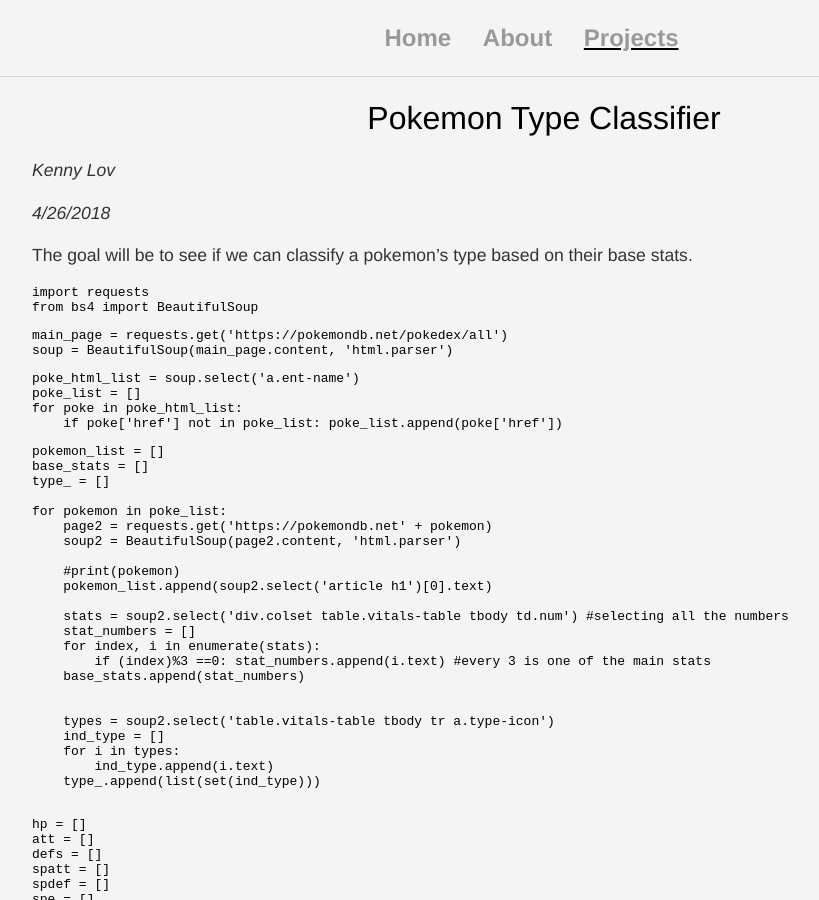
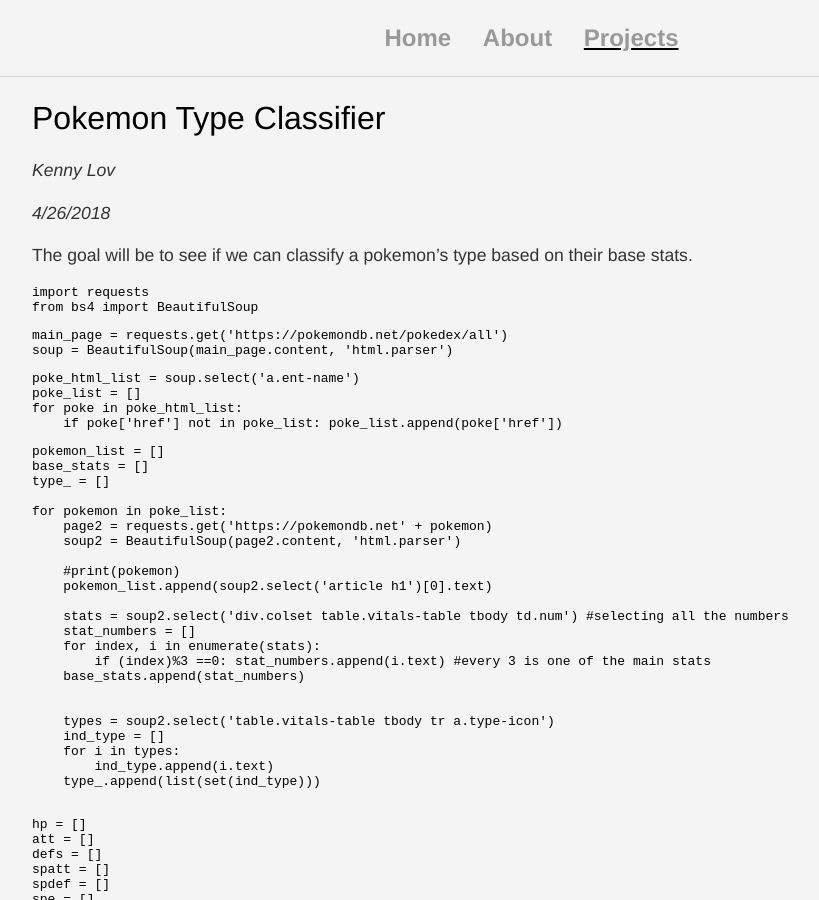
Before and after one commit to clfkenny/clfkenny.github.io, a Jekyll site: the page built from projects/pokemon_classifier/index.md, in a window 1280 px wide and 900 px high. Shown: the whole window, without its empty margins (96-915 px from the left). Built offline with Jekyll 4.4.1, drawn with Linux system fonts in a browser that asks for light colours.

```diff
--- a/projects/pokemon_classifier/index.md
+++ b/projects/pokemon_classifier/index.md
@@ -5,7 +5,7 @@ author: Kenny Lov
 date: 4/26/2018
 ---
 
-<center> <h1> Pokemon Type Classifier </h1></center>
+# Pokemon Type Classifier
 *Kenny Lov*
 
 *4/26/2018*
```
